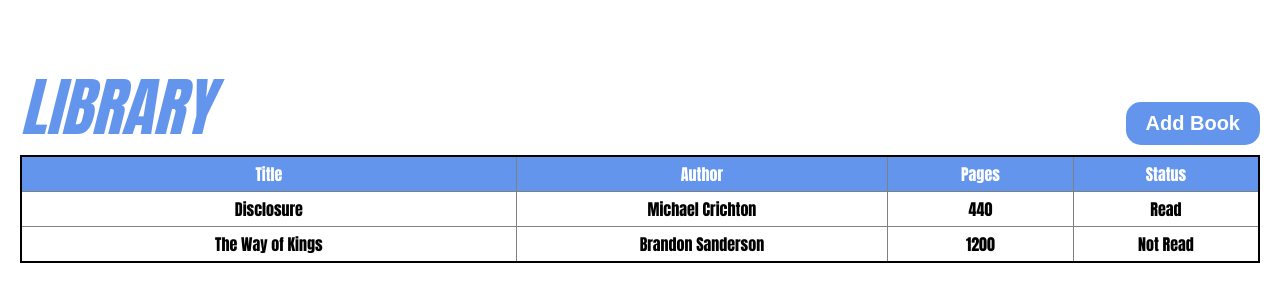
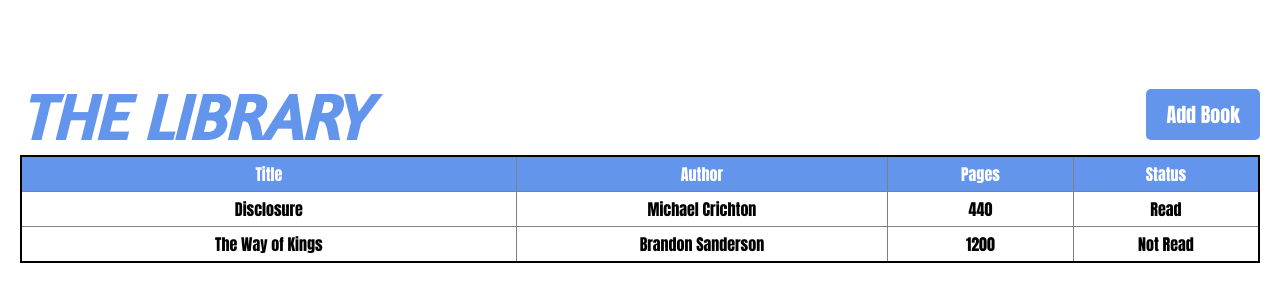
Before and after one commit to shukrirahmat/library, a plain HTML site: page index.html in a window 1280 px wide. Drawn offline with Linux system fonts and the light colour scheme.

Commit message:
did a little touch up on css

```diff
--- a/index.html
+++ b/index.html
@@ -10,7 +10,7 @@
 
 <body>
     <div class="top">
-        <div class="logo">LIBRARY</div>
+        <div class="logo">THE LIBRARY</div>
         <button class="addbtn">Add Book</button>
         <dialog>
             <form action="">
--- a/style.css
+++ b/style.css
@@ -1,6 +1,15 @@
+@font-face {
+    font-family: 'Amaranth';
+    src: url(fonts/Amaranth-Regular.ttf);
+}
+
 body {
     margin: 0;
     padding: 5px 20px;
+    font-family: Impact, Haettenschweiler, 'Arial Narrow Bold', sans-serif;
+}
+
+button, input {
     font-family: Impact, Haettenschweiler, 'Arial Narrow Bold', sans-serif;
 }
 
@@ -26,6 +35,7 @@ body {
     font-style: italic;
     font-weight: 900;
     color: cornflowerblue;
+    font-family: 'Amaranth', sans-serif;
 }
 
 .addbtn {
@@ -36,8 +46,8 @@ body {
     border: none;
     padding: 10px 20px;
     text-decoration: none;
-    border-radius: 15px;
-    margin-bottom: 10px;
+    border-radius: 5px;
+    margin-bottom: 15px;
 
 }
 
```
Also changed, not shown: fonts/Amaranth-Bold.ttf (added), fonts/Amaranth-BoldItalic.ttf (added), fonts/Amaranth-Italic.ttf (added), fonts/Amaranth-Regular.ttf (added).
